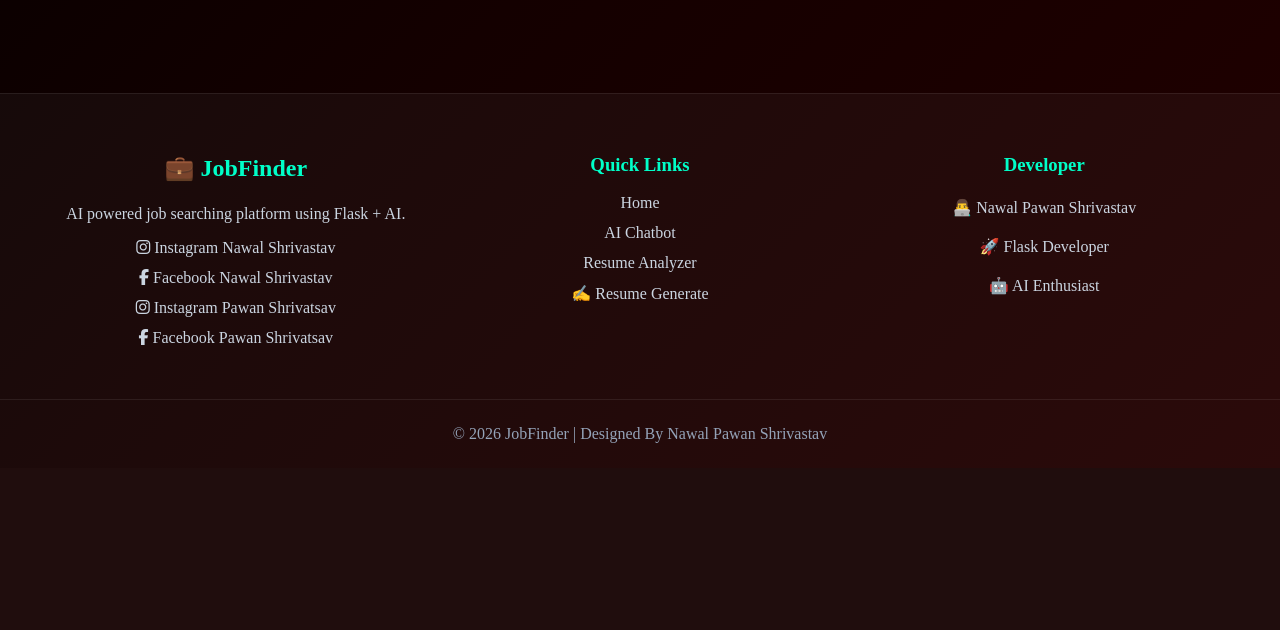
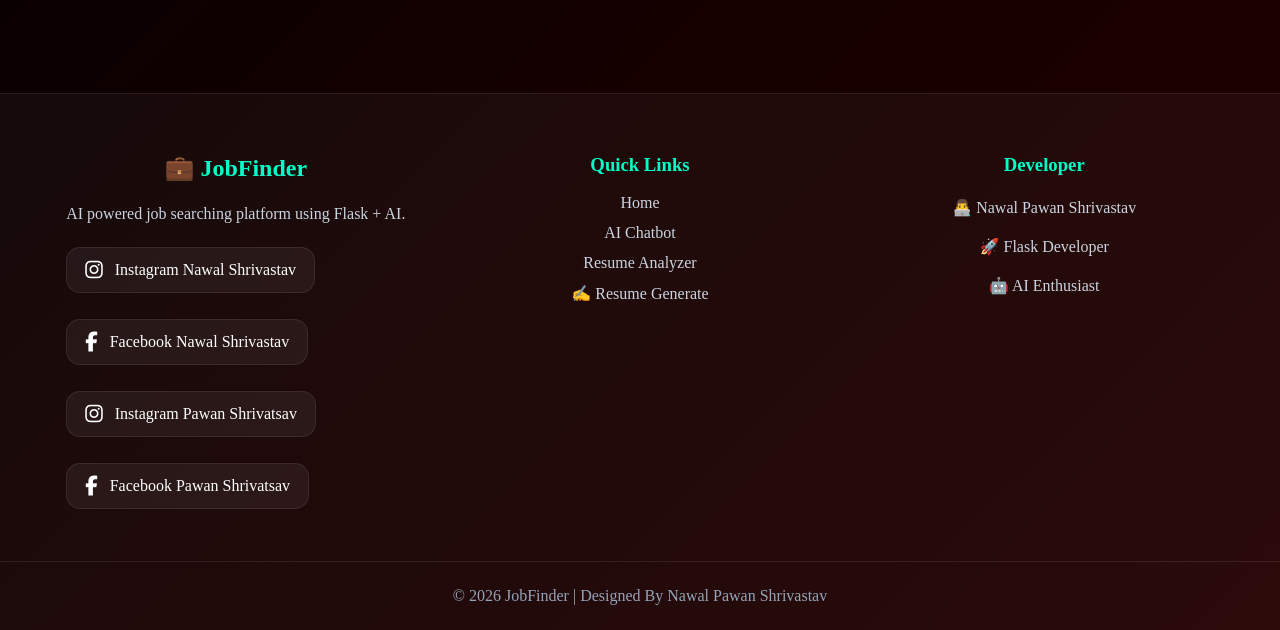
Before and after one commit to pawankumarshrivastava34-cpu/job_finder, a Flask app: page /jobs in a window 1280 px wide. Shown: the part 722-1352 px from the top of the page. Before the commit the page ends 1165 px from the top, so only its background shows below. Run offline with Flask 3, Linux system fonts and the light colour scheme; data that the repository does not hold is empty.

Commit message:
Update style.css

```diff
--- a/static/style.css
+++ b/static/style.css
@@ -909,3 +909,90 @@ h1{
         padding:15px;
     }
 }
+
+/*========= Social Media Link ======= */
+/* SOCIAL LINKS */
+
+.social-links{
+
+    margin-top:18px;
+
+    display:flex;
+    flex-direction:column;
+    gap:14px;
+}
+
+.social-links a{
+
+    display:flex;
+    align-items:center;
+    gap:12px;
+
+    width:fit-content;
+
+    padding:12px 18px;
+
+    border-radius:14px;
+
+    text-decoration:none;
+
+    background:rgba(255,255,255,0.06);
+
+    border:1px solid rgba(255,255,255,0.08);
+
+    color:white;
+
+    transition:0.35s;
+}
+
+/* ICON */
+
+.social-links i{
+
+    font-size:20px;
+}
+
+/* INSTAGRAM */
+
+.social-links a:nth-child(1):hover{
+
+    background:linear-gradient(
+        135deg,
+        #feda75,
+        #fa7e1e,
+        #d62976,
+        #962fbf,
+        #4f5bd5
+    );
+
+    transform:
+        translateY(-4px)
+        scale(1.04);
+
+    box-shadow:
+        0 10px 30px rgba(214,41,118,0.4);
+}
+
+/* FACEBOOK */
+
+.social-links a:nth-child(2):hover{
+
+    background:#1877f2;
+
+    transform:
+        translateY(-4px)
+        scale(1.04);
+
+    box-shadow:
+        0 10px 30px rgba(24,119,242,0.45);
+}
+
+/* MOBILE */
+
+@media(max-width:768px){
+
+    .social-links{
+
+        align-items:center;
+    }
+}
```
